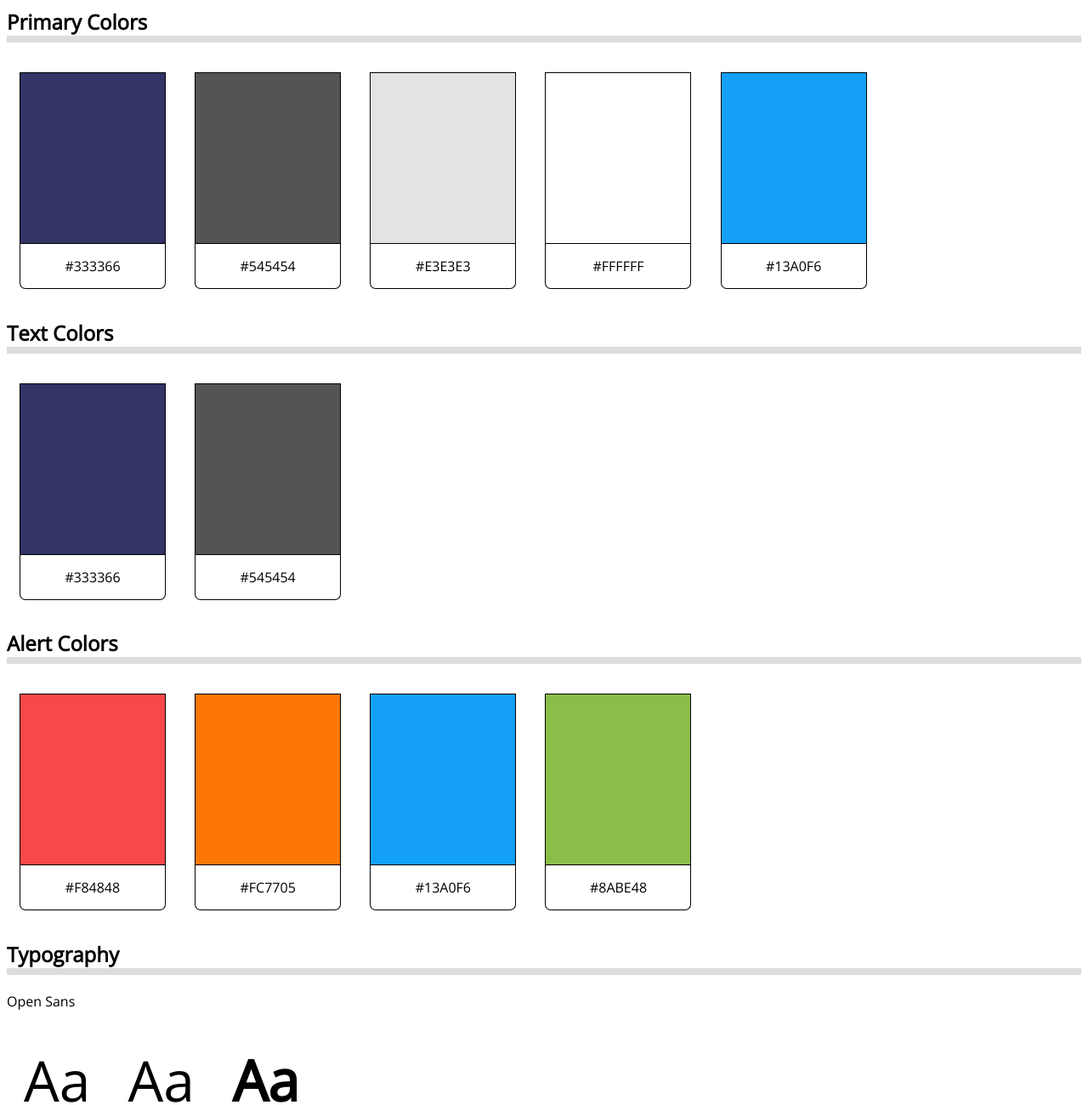
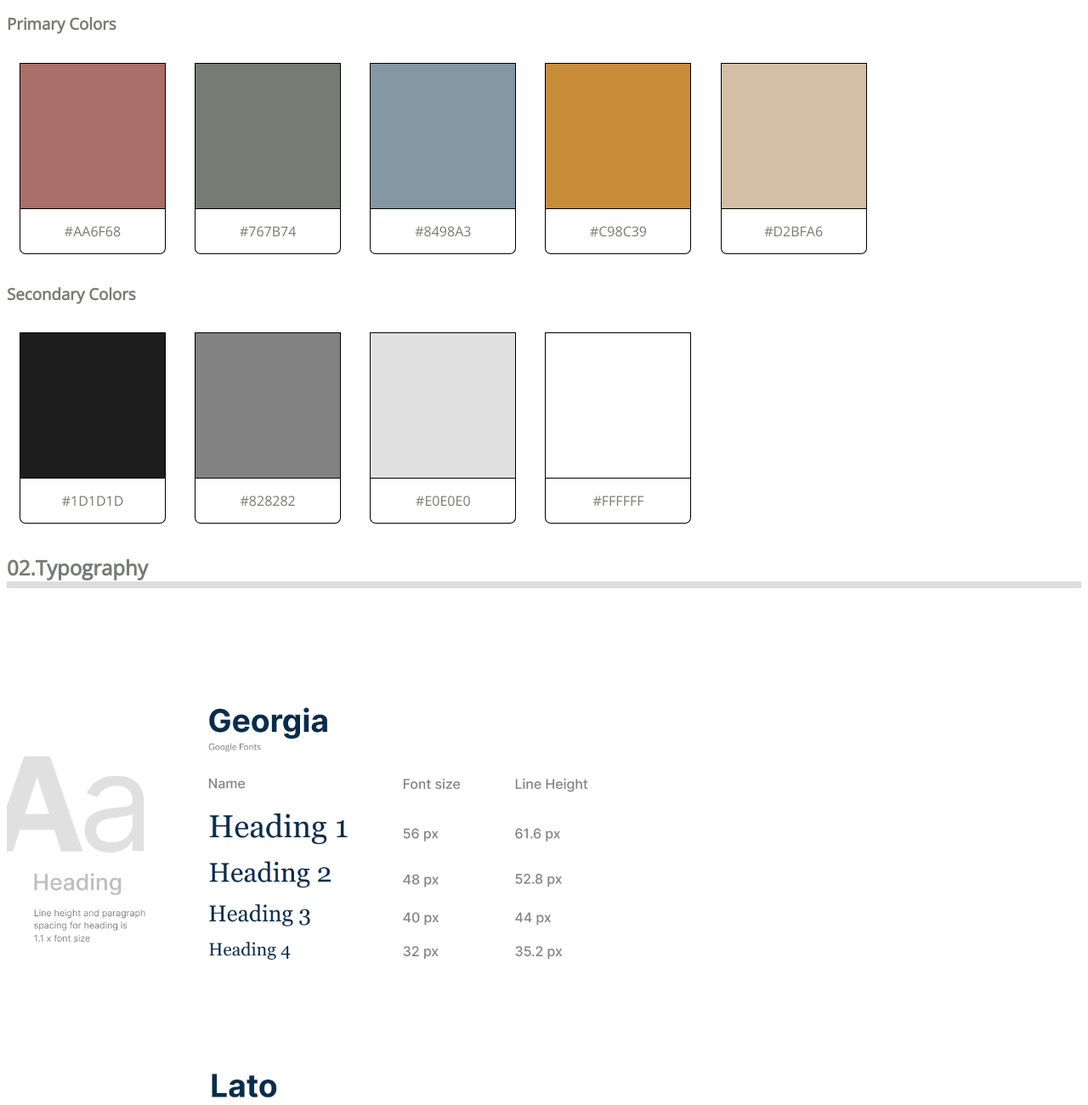
Before and after one commit to Nattieees/Portfolio, a plain HTML site: page index.html in a window 1280 px wide. Shown: the part 340-1640 px from the top of the page at 85% size. Drawn offline with nearby package versions, Linux system fonts and the light colour scheme.

Commit message:
Revised 2

```diff
--- a/css/style.css
+++ b/css/style.css
@@ -1,27 +1,33 @@
 body {
     font-family: 'Open Sans', sans-serif;
+    color: #767b74;
   }
   /* Header Styles */
   .header {
-    background-image: url(../images/upsBackground.png);
     background-size: cover;
     background-repeat: no-repeat;
-    max-height: 500px;
-    height: 250px;
+    max-height: 300px;
+    height: 100px;
     background-position: bottom;
   }
   #pageTopic {
-    text-align: center;
+    text-align: left;
     font-size: 30px;
     font-weight: 900;
   }
+
+  #pageSub {
+    text-align: left;
+    margin-bottom: 80px;
+  }
+
   /* Primary Color */
   .colorContainer {
     display: inline-block;
     margin: 15px;
   }
   .swatch {
-     height: 200px;
+     height: 170px;
      width: 170px;
      border: 1px solid black;
   }
@@ -33,34 +39,39 @@ body {
      border-bottom-left-radius: 7px;
      border-bottom-right-radius: 7px;
   }
-  .darkBlue {
-    background-color: #333366;
+  .Rose {
+    background-color: #AA6F68;
   }
-  .darkGrey {
-    background-color: #545454;
+  .Moss{
+    background-color: #767B74;
   }
-  .lightGrey {
-    background-color: #E3E3E3;
+  .Sky {
+    background-color: #8498A3;
   }
-  .white {
+  .Mustard {
+    background-color: #C98C39;
+  }
+  .Beige {
+    background-color: #D2BFA6;
+  }
+  .Black {
+    background-color: #1D1D1D;
+  }
+  .Grey {
+    background-color: #828282;
+  }
+  .Gray {
+    background-color: #E0E0E0;
+  }
+  .White {
     background-color: #FFFFFF;
   }
-  .lightBlue {
-    background-color: #12A0F6;
+
+  .pictures {
+  width: auto;
+  display: inline-block;
   }
-  .red {
-    background-color: #F84848;
-  }
-  .orange {
-    background-color: #FC7705;
-  }
-  .lightBlue {
-    background-color: #13A0F6;
-  }
-  .lightGreen {
-    background-color: #8ABE48;
-  }
-  /* Typography CSS */
+  /* Typography CSS
   .type_container {
      display: inline-block;
      margin: 20px;
@@ -95,9 +106,11 @@ body {
   .header-size h4 {
       font-size: 26px;
   }
+  */
 
   /* UI Elements */
-  .button {
+
+ /* .button {
      display: inline-block;
      padding: 15px;
      margin: 15px;
@@ -136,6 +149,9 @@ body {
   .infoActive {
     background-color: #4386BA;
   }
+
+  */
+
   .sectionHead {
     border-bottom: 8px solid #DDDDDD;
   }
--- a/index.html
+++ b/index.html
@@ -1,82 +1,73 @@
 <html>
 <head>
-  <title>USPS Style Guide</title>
+  <title>Nattie Style Guide</title>
   <link href="https://fonts.googleapis.com/css?family=Open+Sans&display=swap" rel="stylesheet">
   <link href="css/style.css" rel="stylesheet" type="text/css">
 </head>
 <body>
 <section class="header"></section>
+<h1 id="pageTopic">UI Style Guidelines</h1>
+<h3 id="pageSub" >By Nattie Srisutthisuriya</h3>
+
 <section class="colorPalette">
-  <h1 id="pageTopic">Nattie Styleguide</h1>
-  <h2 class="sectionHead">Primary Colors</h2>
+  <h2 class="sectionHead">01.Colors</h2>
+  <h3>Primary Colors</h3>
+
   <div class="colorContainer">
-    <div class="swatch darkBlue"></div>
-    <div class="hexCode">#333366</div>
+    <div class="swatch Rose"></div>
+    <div class="hexCode">#AA6F68</div>
   </div>
+
   <div class="colorContainer">
-    <div class="swatch darkGrey"></div>
-    <div class="hexCode">#545454</div>
+    <div class="swatch Moss"></div>
+    <div class="hexCode">#767B74</div>
   </div>
+
   <div class="colorContainer">
-    <div class="swatch lightGrey"></div>
-    <div class="hexCode">#E3E3E3</div>
+    <div class="swatch Sky"></div>
+    <div class="hexCode">#8498A3</div>
   </div>
+
   <div class="colorContainer">
-    <div class="swatch white"></div>
+    <div class="swatch Mustard"></div>
+    <div class="hexCode">#C98C39</div>
+  </div>
+
+  <div class="colorContainer">
+    <div class="swatch Beige"></div>
+    <div class="hexCode">#D2BFA6</div>
+  </div>
+
+  <h3>Secondary Colors</h3>
+
+  <div class="colorContainer">
+    <div class="swatch Black"></div>
+    <div class="hexCode">#1D1D1D</div>
+  </div>
+
+  <div class="colorContainer">
+    <div class="swatch Grey"></div>
+    <div class="hexCode">#828282</div>
+  </div>
+
+  <div class="colorContainer">
+    <div class="swatch Gray"></div>
+    <div class="hexCode">#E0E0E0</div>
+  </div>
+
+  <div class="colorContainer">
+    <div class="swatch White"></div>
     <div class="hexCode">#FFFFFF</div>
   </div>
-  <div class="colorContainer">
-    <div class="swatch lightBlue"></div>
-    <div class="hexCode">#13A0F6</div>
-  </div>
 
-  <h2 class="sectionHead">Text Colors</h2>
-  <div class="colorContainer">
-    <div class="swatch darkBlue"></div>
-    <div class="hexCode">#333366</div>
-  </div>
-  <div class="colorContainer">
-    <div class="swatch darkGrey"></div>
-    <div class="hexCode">#545454</div>
-  </div>
 
-  <h2 class="sectionHead">Alert Colors</h2>
-  <div class="colorContainer">
-    <div class="swatch red"></div>
-    <div class="hexCode">#F84848</div>
-  </div>
-  <div class="colorContainer">
-    <div class="swatch orange"></div>
-    <div class="hexCode">#FC7705</div>
-  </div>
-  <div class="colorContainer">
-    <div class="swatch lightBlue"></div>
-    <div class="hexCode">#13A0F6</div>
-  </div>
-  <div class="colorContainer">
-    <div class="swatch lightGreen"></div>
-    <div class="hexCode">#8ABE48</div>
-  </div>
-</section>
+
 <section class="typography">
-  <h2 class="sectionHead ">Typography</h2>
-  <p>Open Sans</p>
-  <div class="type_container">
-  <p class="large light">Aa</p>
-  <p>Light</p>
-  </div>
+  <h2 class="sectionHead">02.Typography</h2>
+  <img src="images/Type.png" width="1200px" height="1000px" alt="Header Fonts" class="pictures">
 
-  <div class="type_container">
-  <p class="large regular">Aa</p>
-  <p>Regular</p>
-  </div>
-
-  <div class="type_container">
-  <p class="large bold">Aa</p>
-  <p>Bold</p>
-  </div>
-
-  <div class="header-size">
+  <!--
+   <div class="header-size">
     <h1>H1 - Open Sans Extrabold - size 50px <br>Line height 70px</h1>
     <h2>H2 - Open Sans Bold - size 42px <br>Line height 60px</h2>
     <h3>H3 - Open Sans Bold - size 34px <br>Line height 50px</h3>
@@ -102,12 +93,17 @@
       <div class="button infoActive">Info Active</div>
     </div>
 </section>
-<section class="imagery">
-<h2 class="sectionHead">Logo</h2>
-<img src="images/Logo-dark.png">
-<img src="images/Logo-light.png">
-<img src="images/Logo-dark1.png">
-<img src="images/Logo-light-1.png">
+-->
+
+<section class="Buttons">
+<h2 class="sectionHead">03. Buttons</h2>
+<img src="images/Buttons.png" width="800px" height="500px" alt="Buttons">
+</section>
+
+<section class="Big Elements">
+<h2 class="sectionHead">04. Big Elements</h2>
+<img src="images/Big Elements.png" width="800px" height="700px" alt="Big Elements">
+</section>
 
 <!--
 
```
Also changed, not shown: images/Big Elements.png (added), images/Buttons.png (added), images/Design story template.PNG (deleted), images/Georgia.png (added), images/Lato.png (added), images/Type.png (added).
